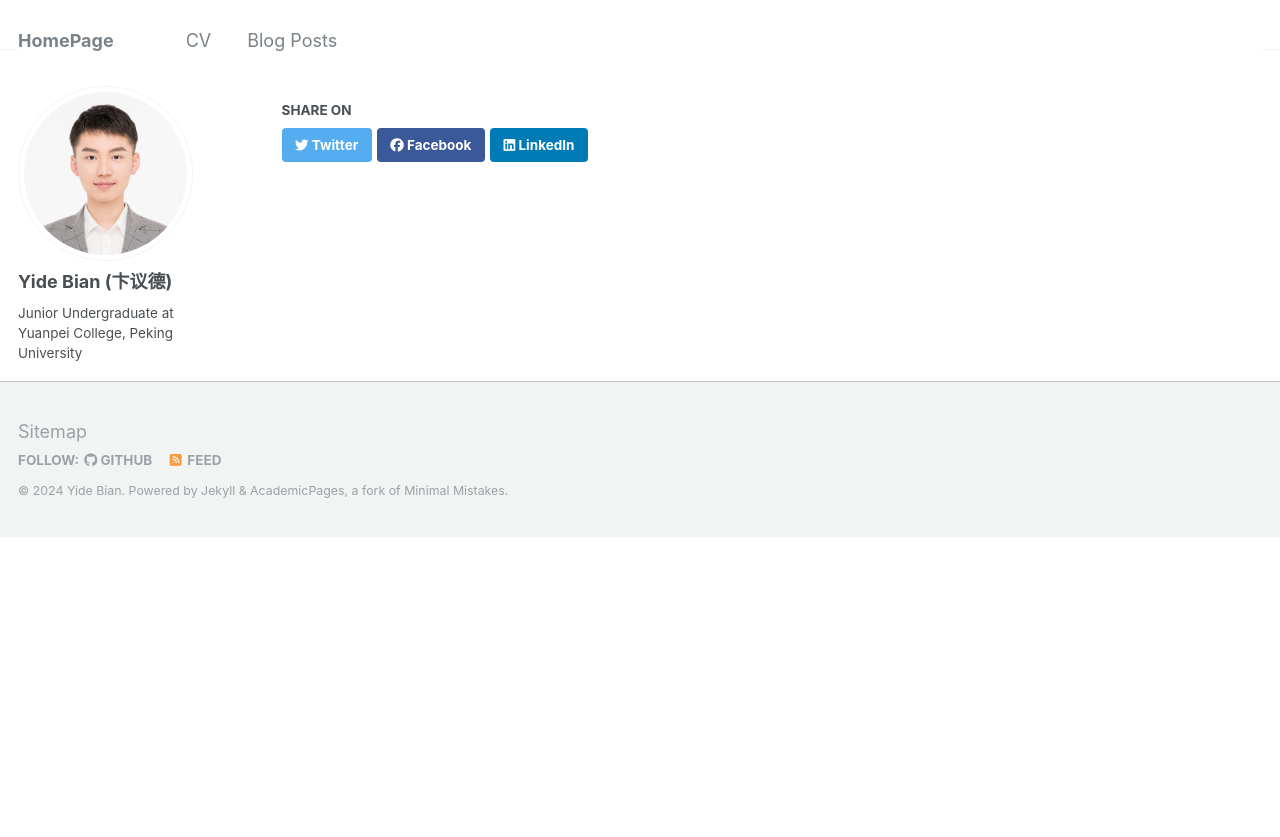
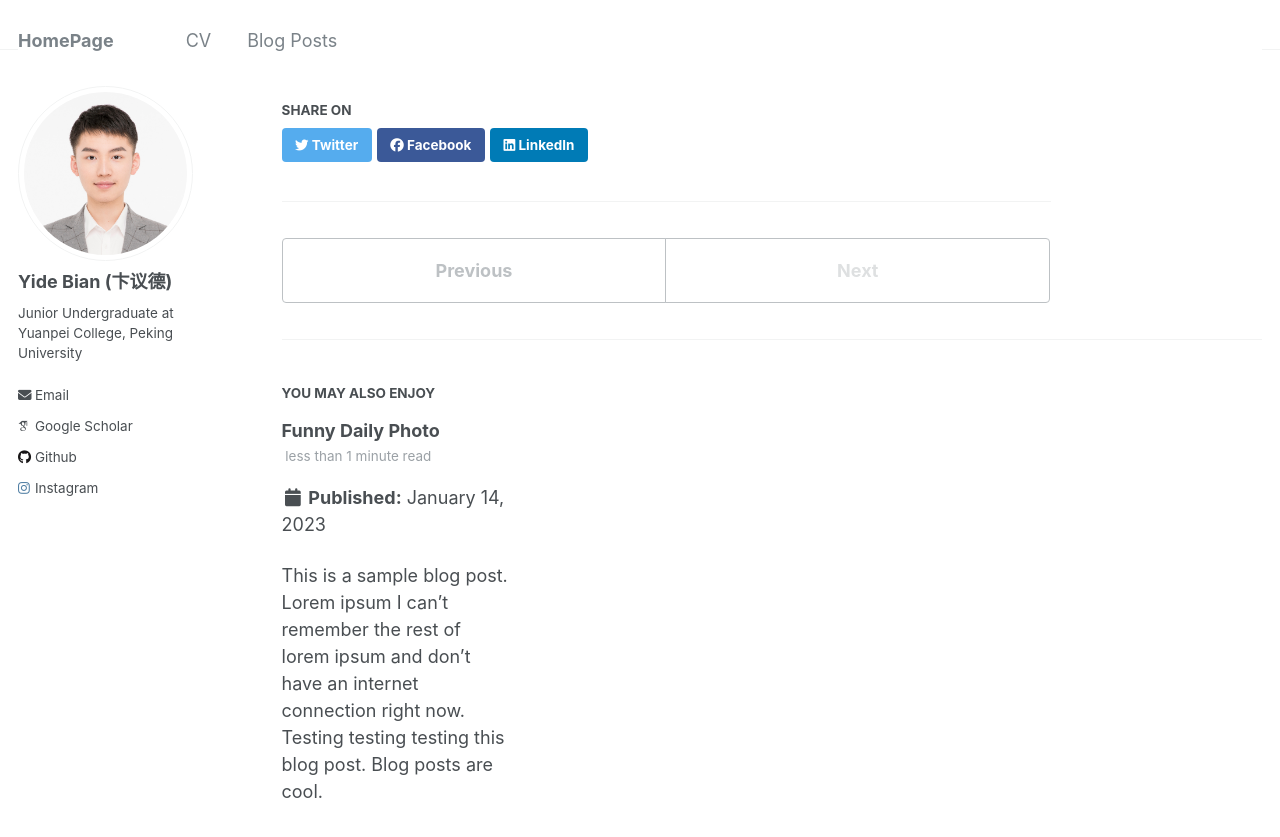
Before and after one commit to bian1d/bian1d.github.io, a Jekyll site: the page built from _posts/2024-02-01-blog-academic.md, in a window 1280 px wide and 900 px high, scrolled down 911 px. Shown: the top 837 px of the window. Built offline with Jekyll 4.4.1, drawn with Linux system fonts in a browser that asks for light colours; some web fonts are replaced; before the commit the page ends 1447 px from its top, so only the background shows below that.

Commit message:
update funny blog

```diff
--- /dev/null
+++ b/_posts/2024-01-01-blog-daily-picture.md
@@ -0,0 +1,27 @@
+---
+title: 'Funny Daily Photo'
+date: 2023-01-14
+permalink: /posts/2023/01/Photo_of_choice/
+tags:
+  - daily life
+  - photography
+  - memories
+---
+
+This is a sample blog post. Lorem ipsum I can't remember the rest of lorem ipsum and don't have an internet connection right now. Testing testing testing this blog post. Blog posts are cool.
+
+Immodest photos
+======
+<div style="display: flex; justify-content: space-around; align-items: center;">
+  <img src="bian1d/images/Yide's Fun/YideBian_Portrait_flower.jpg" alt="Floral Gaze" style="width: 48%; margin-right: 2%;" />
+  <img src="bian1d/images/Yide's Fun/YideBian_Portrait_magic.jpg" alt="magic!" style="width: 48%;" />
+</div>
+
+<!-- Crazy high school days
+======
+<div style="display: flex; justify-content: space-around; align-items: center;">
+  <img src="https://example.com/path-to-your-first-photo.jpg" alt="Nap time == morgue" style="width: 48%; margin-right: 2%;" />
+  <img src="https://example.com/path-to-your-second-photo.jpg" alt="描述2" style="width: 48%;" />
+</div> -->
+
+------
```
Also changed, not shown: _pages/about.md (+7 -3 lines), _pages/cv.md (+1 -1 lines), _posts/2024-02-01-blog-academic.md (renamed from _posts/2024-02-01-blog-post.md), images/Yide's Fun/YideBian_classroom_morgue.jpg (added), images/Yide's Fun/YideBian_classroom_workout.jpg (added), 5 other files.
